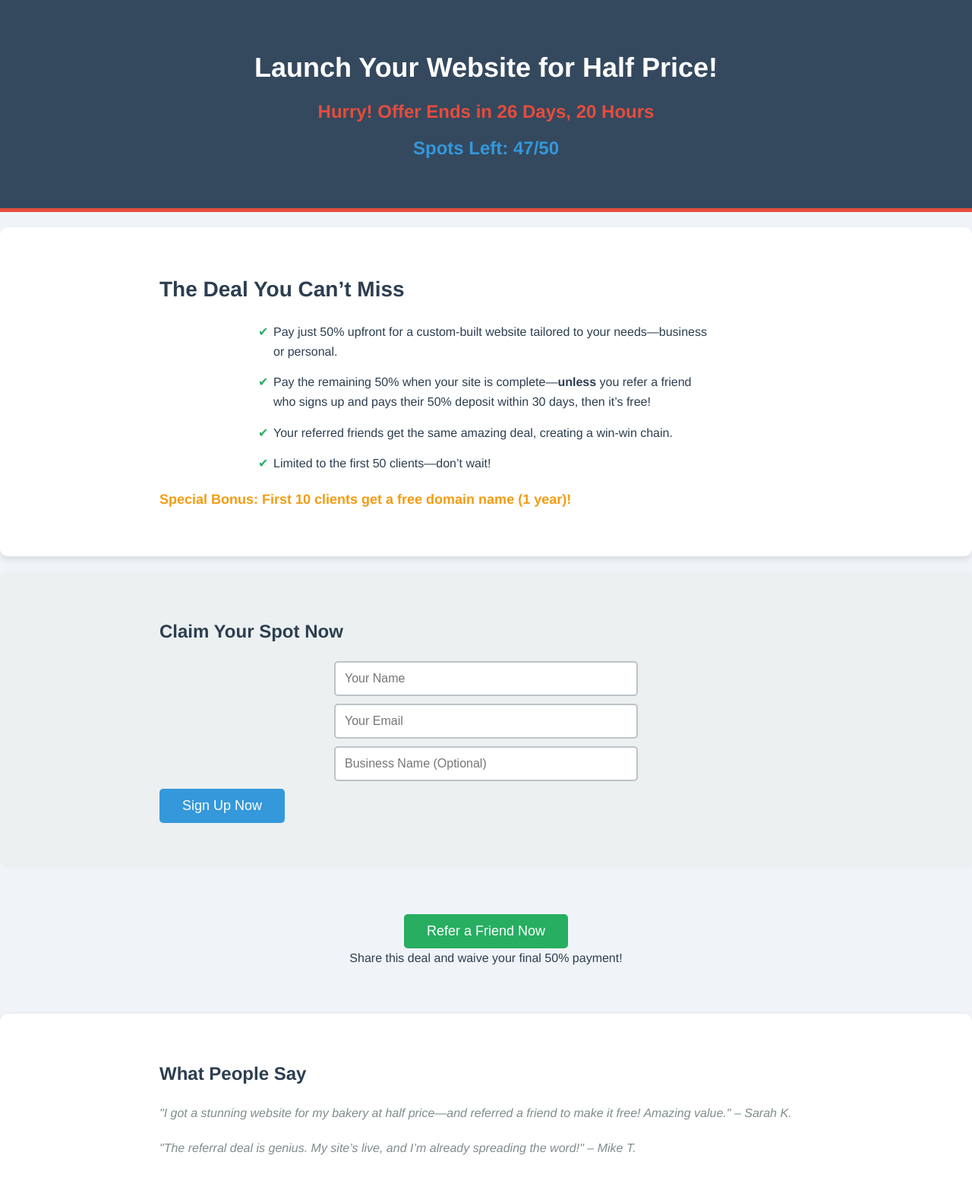
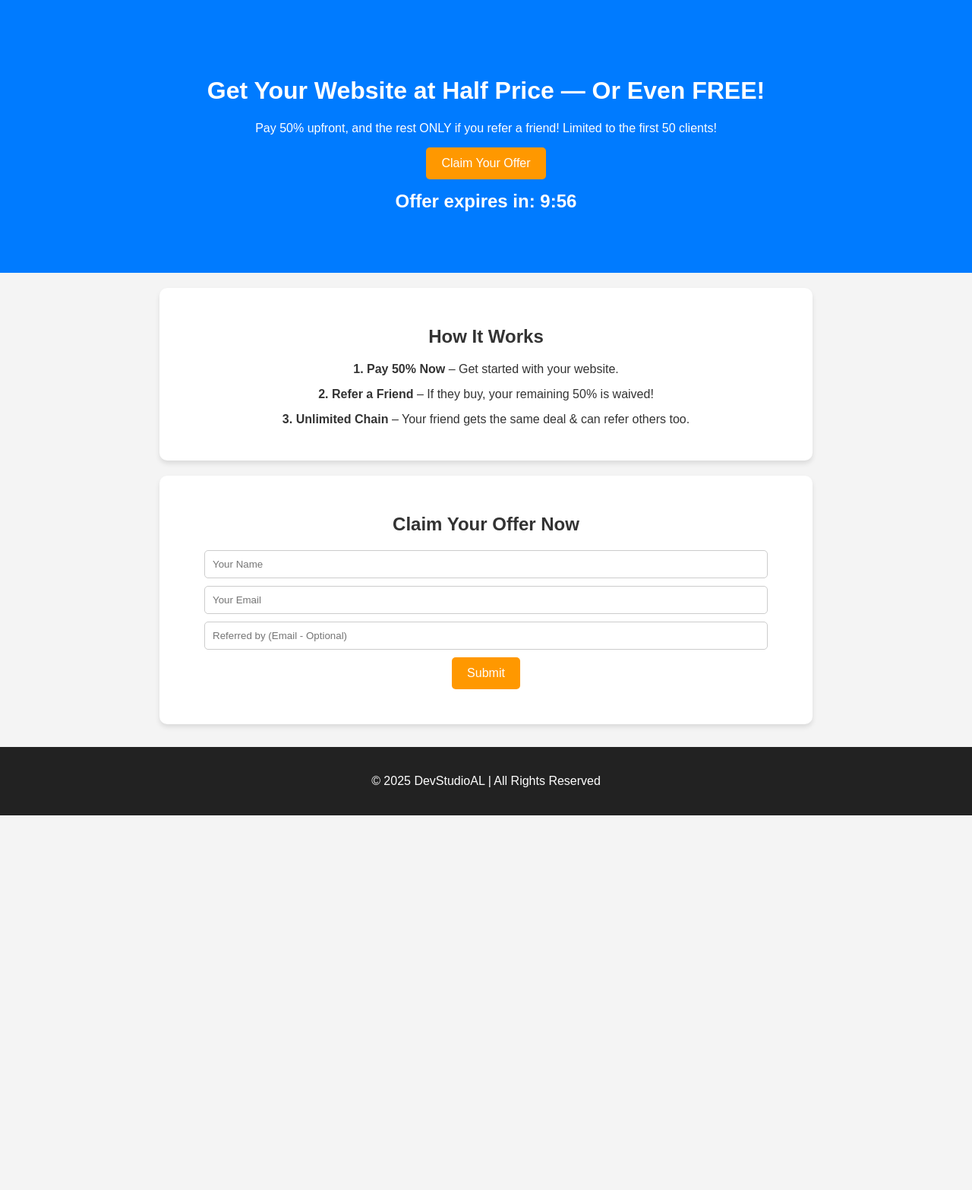
Before and after one commit to ifilmahd/tasknook, a website: page index.html in a window 1280 px wide. Shown: the top 1566 px of the page at 76% size. After the commit the page ends 1073 px from the top, so only its background shows below. Drawn offline with Linux system fonts and the light colour scheme.

Commit message:
Update index.html

```diff
--- a/index.html
+++ b/index.html
@@ -3,272 +3,122 @@
 <head>
     <meta charset="UTF-8">
     <meta name="viewport" content="width=device-width, initial-scale=1.0">
-    <title>Launch Your Website for Half Price - Limited Offer</title>
+    <title>Website Referral Offer | Get Your Website for Free!</title>
     <style>
-        * {
-            margin: 0;
-            padding: 0;
-            box-sizing: border-box;
-        }
-        body {
-            font-family: 'Helvetica', Arial, sans-serif;
-            background-color: #f0f4f8;
-            color: #2c3e50;
-            line-height: 1.6;
-        }
-        .container {
-            max-width: 900px;
-            margin: 0 auto;
-            padding: 20px;
-        }
-        header {
-            background: #34495e;
-            color: white;
-            padding: 40px 0;
-            text-align: center;
-            border-bottom: 5px solid #e74c3c;
-        }
-        header h1 {
-            font-size: 36px;
-            margin-bottom: 10px;
-        }
-        .countdown, .spots-left {
-            font-size: 24px;
-            font-weight: bold;
-        }
-        .countdown { color: #e74c3c; }
-        .spots-left { color: #3498db; margin-top: 10px; }
-        .offer-section {
-            padding: 40px 20px;
-            background: white;
-            border-radius: 10px;
-            margin: 20px 0;
-            box-shadow: 0 4px 10px rgba(0,0,0,0.1);
-        }
-        .offer-section h2 {
-            color: #2c3e50;
-            font-size: 28px;
-            margin-bottom: 20px;
-        }
-        .offer-details ul {
-            list-style: none;
-            text-align: left;
-            max-width: 600px;
-            margin: 0 auto;
-        }
-        .offer-details li {
-            margin: 15px 0;
-            padding-left: 20px;
-            position: relative;
-        }
-        .offer-details li:before {
-            content: "✔";
-            color: #27ae60;
-            position: absolute;
-            left: 0;
-        }
-        .bonus {
-            color: #f39c12;
-            font-weight: bold;
-            font-size: 18px;
-            margin-top: 20px;
-        }
-        .signup-form {
-            padding: 40px 20px;
-            background: #ecf0f1;
-            border-radius: 10px;
-            margin: 20px 0;
-        }
-        .signup-form h2 {
-            margin-bottom: 20px;
-            color: #2c3e50;
-        }
-        .signup-form input {
-            display: block;
-            width: 80%;
-            max-width: 400px;
-            margin: 10px auto;
-            padding: 12px;
-            font-size: 16px;
-            border: 2px solid #bdc3c7;
-            border-radius: 5px;
-        }
-        .signup-form button {
-            background: #3498db;
-            color: white;
-            padding: 12px 30px;
-            border: none;
-            border-radius: 5px;
-            font-size: 18px;
-            cursor: pointer;
-            transition: background 0.3s;
-        }
-        .signup-form button:hover {
-            background: #2980b9;
-        }
-        .refer-section {
-            text-align: center;
-            padding: 20px;
-        }
-        .refer-btn {
-            background: #27ae60;
-            color: white;
-            padding: 12px 30px;
-            border: none;
-            border-radius: 5px;
-            font-size: 18px;
-            cursor: pointer;
-            transition: background 0.3s;
-        }
-        .refer-btn:hover {
-            background: #219653;
-        }
-        .testimonials, .faq {
-            padding: 40px 20px;
-            background: white;
-            border-radius: 10px;
-            margin: 20px 0;
-            box-shadow: 0 4px 10px rgba(0,0,0,0.1);
-        }
-        .testimonials h2, .faq h2 {
-            color: #2c3e50;
-            margin-bottom: 20px;
-        }
-        .testimonial {
-            margin: 20px 0;
-            font-style: italic;
-            color: #7f8c8d;
-        }
-        .faq-item {
-            margin: 20px 0;
-            text-align: left;
-        }
-        .faq-item h3 {
-            color: #34495e;
-            margin-bottom: 10px;
-        }
-        footer {
-            background: #34495e;
-            color: white;
-            padding: 20px;
-            text-align: center;
-            margin-top: 20px;
-        }
+        /* General Styles */
+        body { font-family: 'Poppins', sans-serif; margin: 0; padding: 0; background: #f4f4f4; color: #333; text-align: center; }
+        .container { width: 90%; max-width: 800px; margin: auto; padding: 20px; }
+
+        /* Hero Section */
+        .hero { background: #007bff; color: #fff; padding: 60px 20px; }
+        .hero h1 { font-size: 2em; }
+        .btn { background: #ff9800; color: white; padding: 12px 20px; border: none; cursor: pointer; font-size: 1em; border-radius: 5px; transition: 0.3s; }
+        .btn:hover { background: #e68a00; }
+
+        /* Countdown */
+        .countdown { font-size: 1.5em; margin-top: 15px; font-weight: bold; }
+
+        /* How It Works */
+        .how-it-works { background: white; padding: 30px; border-radius: 10px; margin-top: 20px; box-shadow: 0 4px 6px rgba(0,0,0,0.1); }
+        .step { margin: 15px 0; }
+
+        /* Referral Form */
+        .referral-form { background: #fff; padding: 30px; margin-top: 20px; border-radius: 10px; box-shadow: 0 4px 6px rgba(0,0,0,0.1); }
+        .referral-form input { width: 90%; padding: 10px; margin: 10px 0; border: 1px solid #ccc; border-radius: 5px; display: block; margin-left: auto; margin-right: auto; }
+
+        /* Footer */
+        footer { background: #222; color: white; padding: 20px; margin-top: 30px; }
     </style>
 </head>
 <body>
-    <header>
+
+    <!-- Hero Section -->
+    <header class="hero">
         <div class="container">
-            <h1>Launch Your Website for Half Price!</h1>
-            <div class="countdown" id="countdown">Hurry! Offer Ends Soon</div>
-            <div class="spots-left">Spots Left: <span id="spots">47/50</span></div>
+            <h1>Get Your Website at Half Price — Or Even FREE!</h1>
+            <p>Pay 50% upfront, and the rest ONLY if you refer a friend! Limited to the first 50 clients!</p>
+            <button class="btn" onclick="scrollToForm()">Claim Your Offer</button>
+            <div class="countdown">
+                Offer expires in: <span id="timer">10:00</span>
+            </div>
         </div>
     </header>
 
-    <section class="offer-section">
-        <div class="container">
-            <h2>The Deal You Can’t Miss</h2>
-            <div class="offer-details">
-                <ul>
-                    <li>Pay just 50% upfront for a custom-built website tailored to your needs—business or personal.</li>
-                    <li>Pay the remaining 50% when your site is complete—<strong>unless</strong> you refer a friend who signs up and pays their 50% deposit within 30 days, then it’s free!</li>
-                    <li>Your referred friends get the same amazing deal, creating a win-win chain.</li>
-                    <li>Limited to the first 50 clients—don’t wait!</li>
-                </ul>
-                <p class="bonus">Special Bonus: First 10 clients get a free domain name (1 year)!</p>
-            </div>
-        </div>
+    <!-- How It Works -->
+    <section class="how-it-works container">
+        <h2>How It Works</h2>
+        <div class="step"><strong>1. Pay 50% Now</strong> – Get started with your website.</div>
+        <div class="step"><strong>2. Refer a Friend</strong> – If they buy, your remaining 50% is waived!</div>
+        <div class="step"><strong>3. Unlimited Chain</strong> – Your friend gets the same deal & can refer others too.</div>
     </section>
 
-    <section class="signup-form">
-        <div class="container">
-            <h2>Claim Your Spot Now</h2>
-            <form id="signupForm" onsubmit="submitForm(event)">
-                <input type="text" placeholder="Your Name" required>
-                <input type="email" placeholder="Your Email" required>
-                <input type="text" placeholder="Business Name (Optional)">
-                <button type="submit">Sign Up Now</button>
-            </form>
-        </div>
-    </section>
-
-    <section class="refer-section">
-        <div class="container">
-            <button class="refer-btn" onclick="generateReferral()">Refer a Friend Now</button>
-            <p>Share this deal and waive your final 50% payment!</p>
-        </div>
-    </section>
-
-    <section class="testimonials">
-        <div class="container">
-            <h2>What People Say</h2>
-            <div class="testimonial">"I got a stunning website for my bakery at half price—and referred a friend to make it free! Amazing value." – Sarah K.</div>
-            <div class="testimonial">"The referral deal is genius. My site’s live, and I’m already spreading the word!" – Mike T.</div>
-        </div>
-    </section>
-
-    <section class="faq">
-        <div class="container">
-            <h2>Frequently Asked Questions</h2>
-            <div class="faq-item">
-                <h3>What’s included in the website?</h3>
-                <p>A fully custom site with up to 5 pages, mobile-friendly design, and basic SEO setup.</p>
-            </div>
-            <div class="faq-item">
-                <h3>How does the referral work?</h3>
-                <p>After your site is done, refer a friend. If they sign up and pay their 50% deposit within 30 days, your final 50% is waived.</p>
-            </div>
-            <div class="faq-item">
-                <h3>What if I don’t refer anyone?</h3>
-                <p>You’ll pay the remaining 50% upon completion—still a great deal!</p>
-            </div>
-        </div>
+    <!-- Referral Form -->
+    <section class="referral-form container" id="form-section">
+        <h2>Claim Your Offer Now</h2>
+        <form id="referralForm">
+            <input type="text" id="name" placeholder="Your Name" required>
+            <input type="email" id="email" placeholder="Your Email" required>
+            <input type="text" id="friend" placeholder="Referred by (Email - Optional)">
+            <button type="submit" class="btn">Submit</button>
+        </form>
+        <p id="formMessage"></p>
     </section>
 
     <footer>
-        <div class="container">
-            <p>&copy; 2025 Your Web Design Service. All rights reserved.</p>
-        </div>
+        <p>&copy; 2025 DevStudioAL | All Rights Reserved</p>
     </footer>
 
     <script>
         // Countdown Timer
-        const deadline = new Date("March 31, 2025 23:59:59").getTime();
-        const countdown = setInterval(() => {
-            const now = new Date().getTime();
-            const distance = deadline - now;
-            const days = Math.floor(distance / (1000 * 60 * 60 * 24));
-            const hours = Math.floor((distance % (1000 * 60 * 60 * 24)) / (1000 * 60 * 60));
-            document.getElementById("countdown").innerText = `Hurry! Offer Ends in ${days} Days, ${hours} Hours`;
-            if (distance < 0) {
-                clearInterval(countdown);
-                document.getElementById("countdown").innerText = "Offer Expired!";
-                document.querySelector(".signup-form button").disabled = true;
+        function startTimer(duration, display) {
+            let timer = duration, minutes, seconds;
+            setInterval(() => {
+                minutes = parseInt(timer / 60, 10);
+                seconds = parseInt(timer % 60, 10);
+                display.textContent = `${minutes}:${seconds < 10 ? "0" : ""}${seconds}`;
+                if (--timer < 0) timer = duration;
+            }, 1000);
+        }
+        window.onload = function () {
+            let countdown = 60 * 10, // 10 minutes
+                display = document.getElementById('timer');
+            startTimer(countdown, display);
+
+            // Auto-fill referral email if present in URL
+            const urlParams = new URLSearchParams(window.location.search);
+            const referrer = urlParams.get('ref');
+            if (referrer) {
+                document.getElementById('friend').value = referrer;
             }
-        }, 1000);
+        };
 
-        // Simulated Spots Left (Static for now; needs backend for real-time)
-        let spotsLeft = 47;
-        document.getElementById("spots").innerText = `${spotsLeft}/50`;
-
-        // Form Submission (Simulated)
-        function submitForm(event) {
-            event.preventDefault();
-            alert("Thank you for signing up! We’ll contact you soon to get started.");
-            spotsLeft--;
-            document.getElementById("spots").innerText = `${spotsLeft}/50`;
-            if (spotsLeft <= 0) {
-                document.querySelector(".signup-form button").disabled = true;
-                document.getElementById("spots").innerText = "All Spots Taken!";
-            }
+        // Scroll to Form
+        function scrollToForm() {
+            document.getElementById("form-section").scrollIntoView({ behavior: "smooth" });
         }
 
-        // Referral Link Generator (Simulated)
-        function generateReferral() {
-            const referralCode = Math.random().toString(36).substring(2, 8).toUpperCase();
-            const referralLink = `https://yourwebsite.com/refer?code=${referralCode}`;
-            alert(`Share this with your friends: ${referralLink}`);
-        }
+        // Referral Form Submission with Tracking
+        document.getElementById("referralForm").addEventListener("submit", function(event) {
+            event.preventDefault();
+
+            let name = document.getElementById("name").value;
+            let email = document.getElementById("email").value;
+            let referrer = document.getElementById("friend").value;
+
+            if (!name || !email) {
+                document.getElementById("formMessage").textContent = "Please fill in all required fields.";
+                return;
+            }
+
+            // Store referral information in localStorage
+            let referrals = JSON.parse(localStorage.getItem("referrals")) || [];
+            referrals.push({ name, email, referrer });
+            localStorage.setItem("referrals", JSON.stringify(referrals));
+
+            document.getElementById("formMessage").textContent = "Thank you! Your offer has been claimed.";
+            document.getElementById("referralForm").reset();
+        });
     </script>
+
 </body>
 </html>
```
